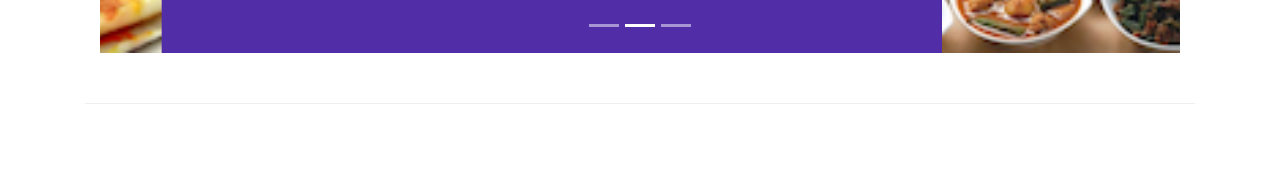
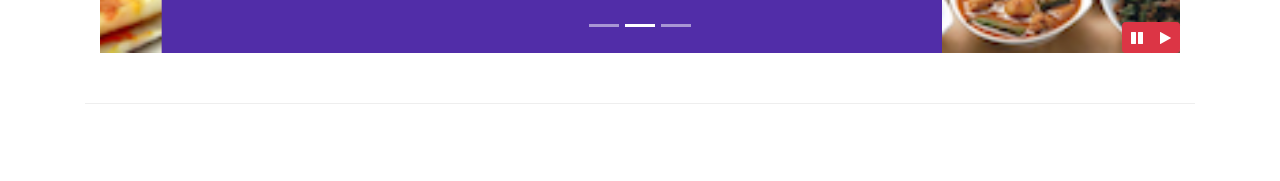
Before and after one commit to ucadena07/Ristorante_ConFusion, a website: page index.html in a window 1280 px wide. Shown: the part 619-800 px from the top of the page. Drawn offline with nearby package versions, Linux system fonts and the light colour scheme.

Commit message:
bootstrap jquery

```diff
--- a/css/styles.css
+++ b/css/styles.css
@@ -61,3 +61,9 @@ body {
   left: 0;
   min-height: 300px;
 }
+
+#carouselButton {
+  right: 15px;
+  position: absolute;
+  bottom: 0px;
+}
--- a/index.html
+++ b/index.html
@@ -225,6 +225,14 @@
                       <a class="carousel-control-next" href="#mycarousel" role="button" data-slide="next">
                         <span class="carousel-control-next-icon"></span>
                     </a>
+                    <div class="btn-group" id="carouselButton">
+                        <button class="btn btn-danger btn-sm" id="carousel-pause">
+                            <span class="fa fa-pause"></span>
+                        </button>
+                         <button class="btn btn-danger btn-sm" id="carousel-play">
+                            <span class="fa fa-play"></span>
+                        </button>
+                    </div>
                 </div>
 
             </div>
@@ -329,6 +337,19 @@
     <script src="node_modules/popper.js/dist/umd/popper.min.js"></script>
     <script src="node_modules/bootstrap/dist/js/bootstrap.min.js"></script>
 
+    <script>
+       $(document).ready(function() {
+           $('#mycarousel').carousel({interval: 2000});
+           $('#carousel-pause').click(function() {
+               $('#mycarousel').carousel('pause');
+           });
+           $('#carousel-play').click(function() {
+               $('#mycarousel').carousel('cycle');
+           });
+
+       });
+
+    </script>
 
 </body>
 
```
